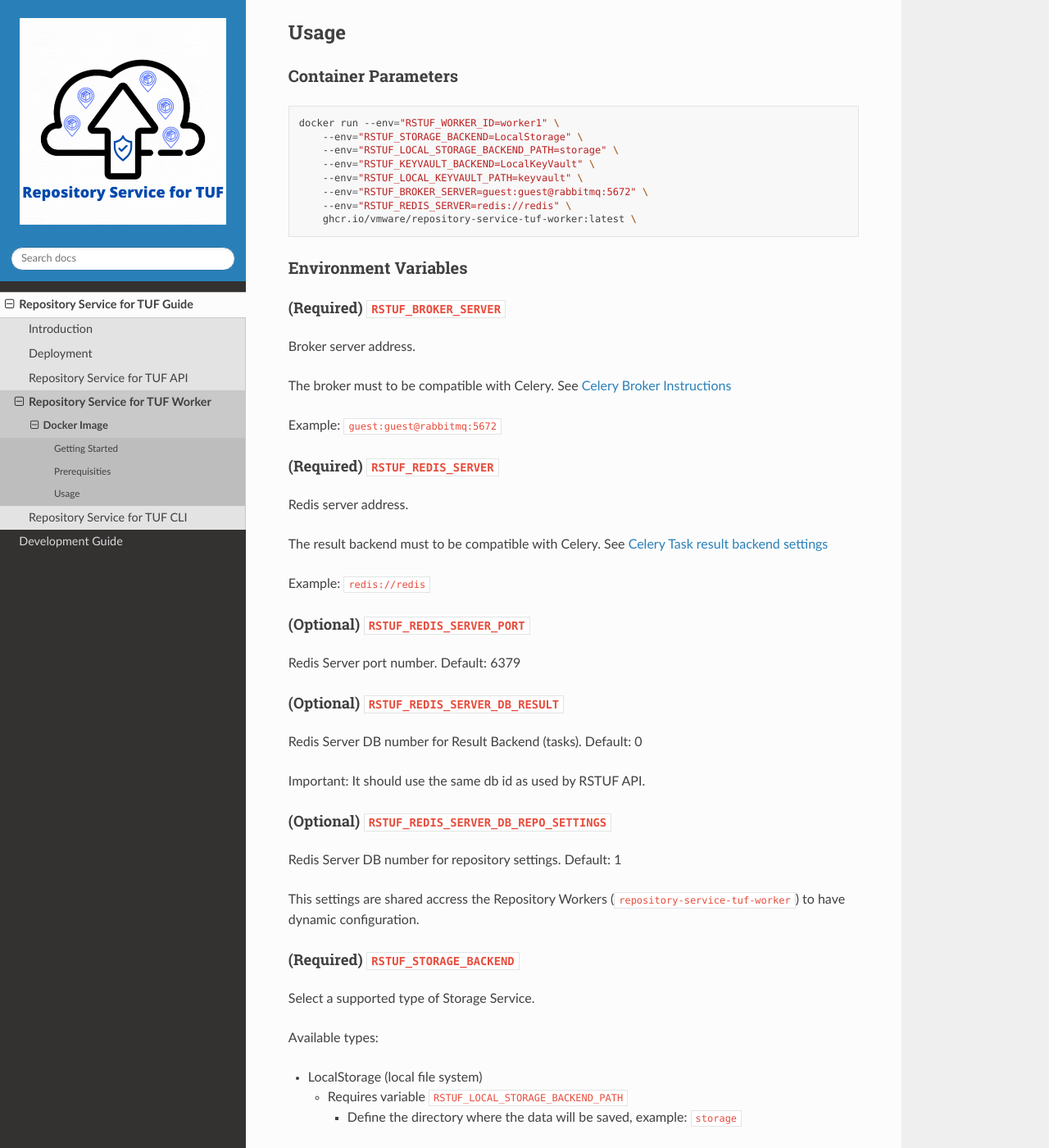
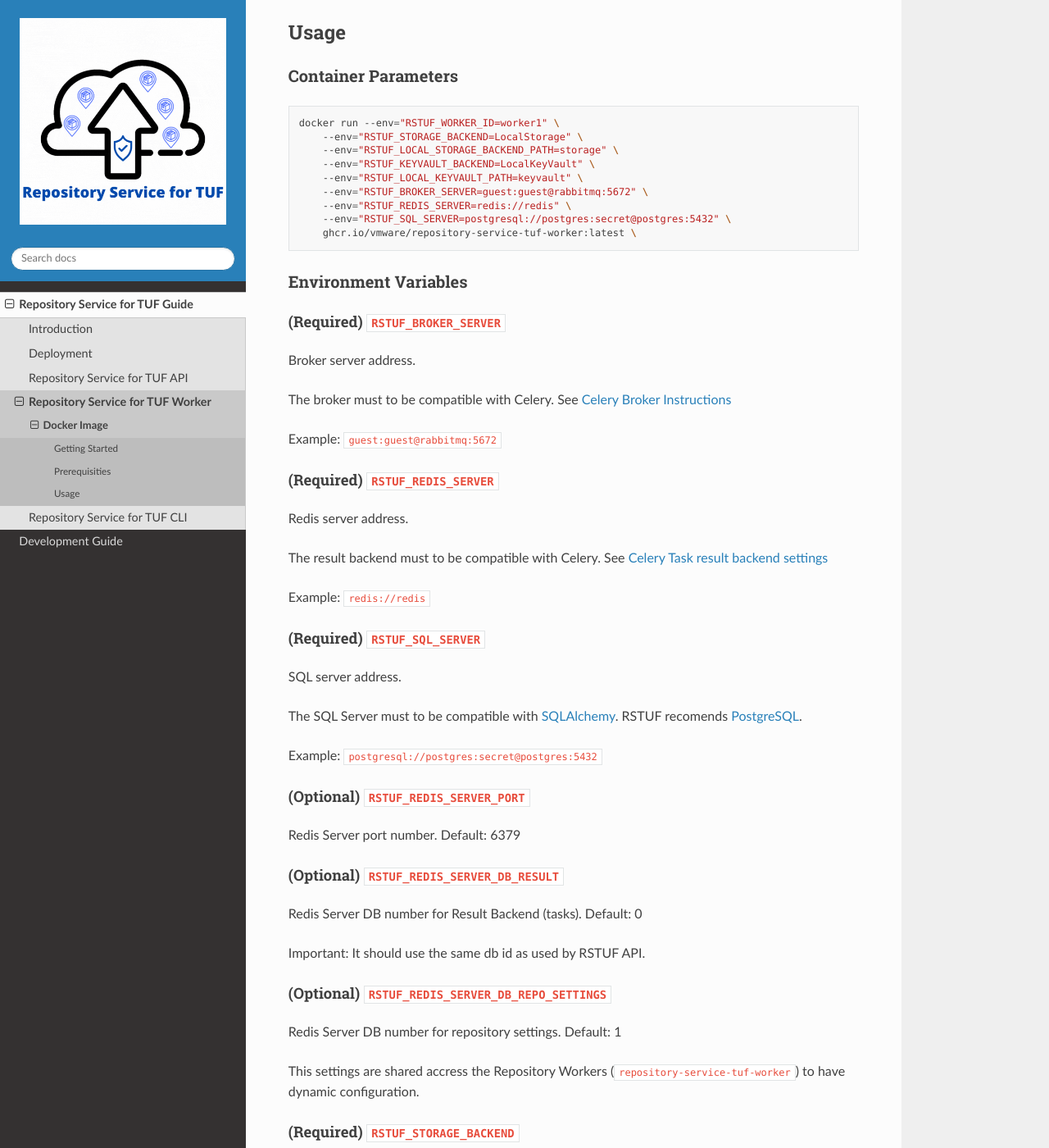
Before and after one commit to repository-service-tuf/repository-service-tuf, a Sphinx documentation site: the page built from docs/source/guide/repository-service-tuf-worker/Docker_README.md, in a window 1280 px wide and 1400 px high, scrolled down 585 px. Shown: the whole window at 82% size. Built offline with Sphinx 7.4.7 and the Read the Docs theme 2.0.0, drawn with Linux system fonts in a browser that asks for light colours.

Commit message:
update with latest worker
Signed-off-by: Kairo de Araujo <kdearaujo@vmware.com>

````diff
--- a/docs/source/guide/repository-service-tuf-worker/Docker_README.md
+++ b/docs/source/guide/repository-service-tuf-worker/Docker_README.md
@@ -32,6 +32,7 @@ docker run --env="RSTUF_WORKER_ID=worker1" \
     --env="RSTUF_LOCAL_KEYVAULT_PATH=keyvault" \
     --env="RSTUF_BROKER_SERVER=guest:guest@rabbitmq:5672" \
     --env="RSTUF_REDIS_SERVER=redis://redis" \
+    --env="RSTUF_SQL_SERVER=postgresql://postgres:secret@postgres:5432" \
     ghcr.io/vmware/repository-service-tuf-worker:latest \
 ```
 
@@ -55,6 +56,16 @@ The result backend must to be compatible with Celery. See
 [Celery Task result backend settings](https://docs.celeryq.dev/en/stable/userguide/configuration.html#task-result-backend-settings)
 
 Example: `redis://redis`
+
+#### (Required) `RSTUF_SQL_SERVER`
+
+SQL server address.
+
+The SQL Server must to be compatible with
+[SQLAlchemy](https://www.sqlalchemy.org). RSTUF recomends
+[PostgreSQL](https://www.postgresql.org).
+
+Example: `postgresql://postgres:secret@postgres:5432`
 
 #### (Optional) `RSTUF_REDIS_SERVER_PORT`
 
````
Also changed, not shown: 2 other files.
